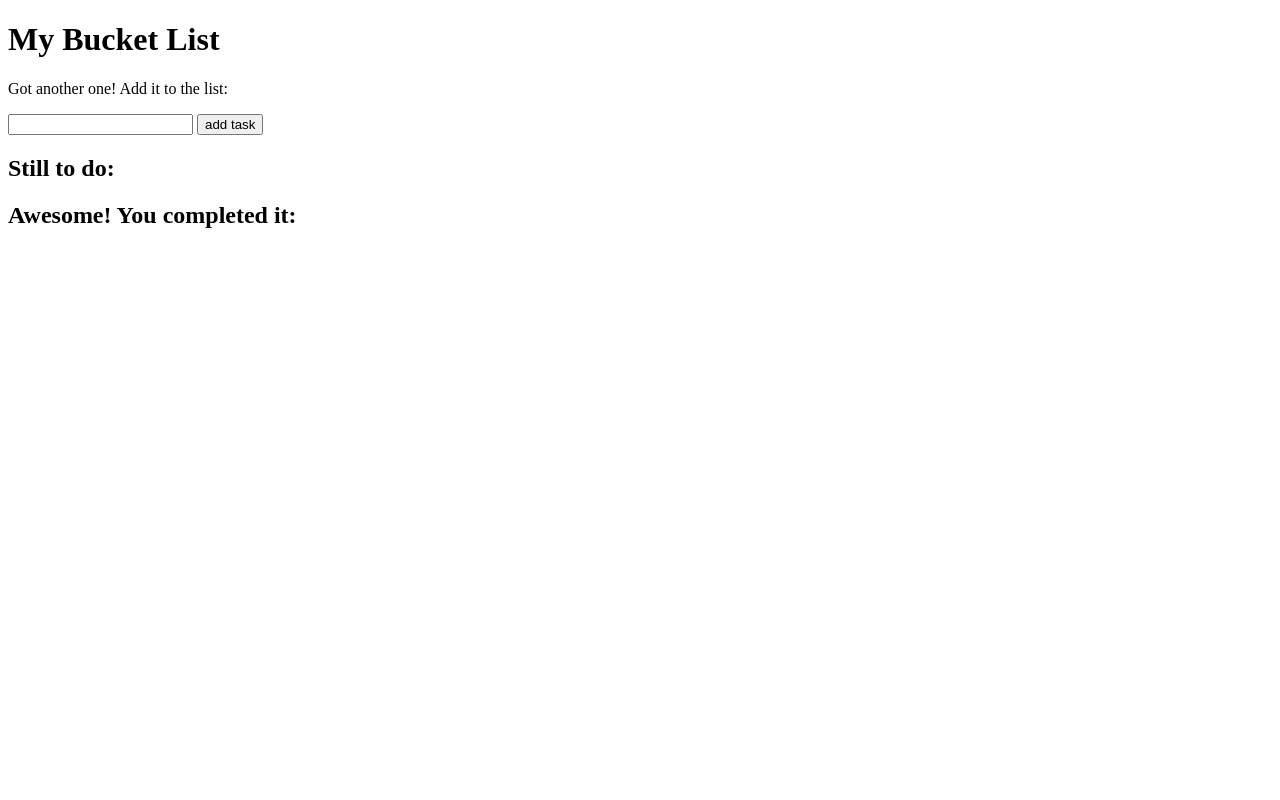
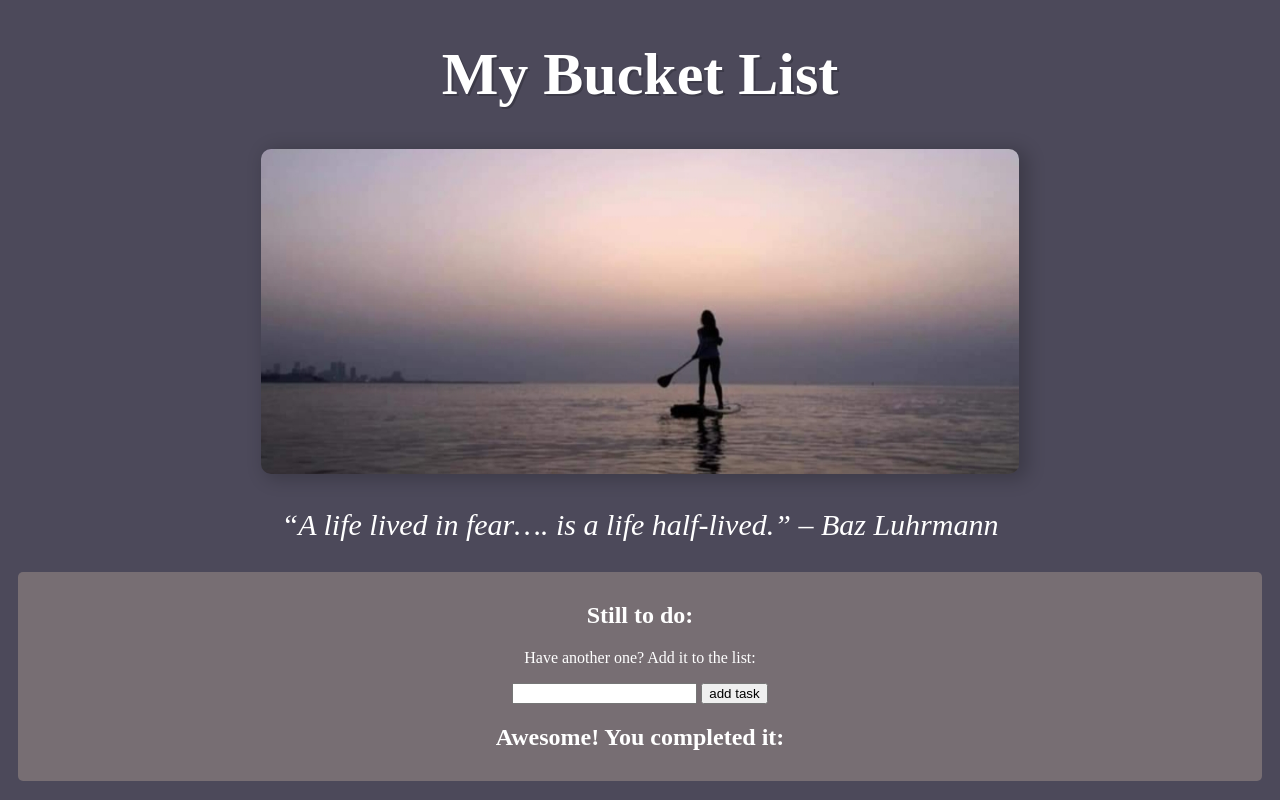
Before and after one commit to dmayarace/toDo, a plain HTML site: page FEtoDos/index.html in a window 1280 px wide. Drawn offline with Linux system fonts and the light colour scheme; no server answers.

Commit message:
css added with image

```diff
--- a/FEtoDos/index.html
+++ b/FEtoDos/index.html
@@ -4,21 +4,32 @@
 <head>
     <meta charset="UTF-8">
     <script defer src="index.js"></script>
+    <link rel="stylesheet" href="styles.css">
     <title>Diana's Bucket List</title>
 </head>
 
 <body>
     <h1>My Bucket List</h1>
+
+    <div class="introImg">
+        <img class="paddleImg" src="paddleImg.jpg" alt="paddle boarding at sunset in Bahrain">
+            <p class="quote">“A life lived in fear…. is a life half-lived.” – Baz Luhrmann</p>
+    </div>
+
+    <main>
+        <div class="list">
+            <h2>Still to do:</h2>
+                <div id = "uncompletedTasks"></div>
+
             <form id="handleSubmitForm">
-    <p>Got another one! Add it to the list: </p>
+                <p>Have another one? Add it to the list: </p>
                     <input id="newTask" type="text">
                         <input type="submit" value="add task">
             </form>
-</div>
-    <h2>Still to do:</h2>
-        <div id = "uncompletedTasks"></div>
+
             <h2>Awesome! You completed it:</h2>
                 <div id = "completedTasks"></div>
-
+        </div>
+    </main>
 </body>
 </html>
--- /dev/null
+++ b/FEtoDos/styles.css
@@ -0,0 +1,43 @@
+* {
+    box-sizing: border-box;
+}
+
+body {
+    background-color: #4c495a;
+}
+
+h1 {
+    color: #ffffff;
+    text-align: center;
+    font-size: 60px;
+    text-shadow: 2px 2px rgb(0 0 0 / 20%);
+}
+
+.introImg {
+    text-align: center;
+}
+
+img {
+    width:60%;
+    justify-content: center;
+    border-radius: 10px;
+    box-shadow: 6px 3px 18px 3px rgb(0 0 0 / 20%);
+}
+
+.quote {
+    color: #ffffff;
+    font-size: 30px;
+    font-style: italic;
+}
+
+main {
+    color: #ffffff;
+    text-align: center;
+}
+
+.list {
+    background-color: #776e73;
+    margin: 10px;
+    border-radius: 5px;
+    padding: 10px;
+}
```
Also changed, not shown: FEtoDos/paddleImg.jpg (added). Lines whose indentation alone changed are shown as unchanged.
